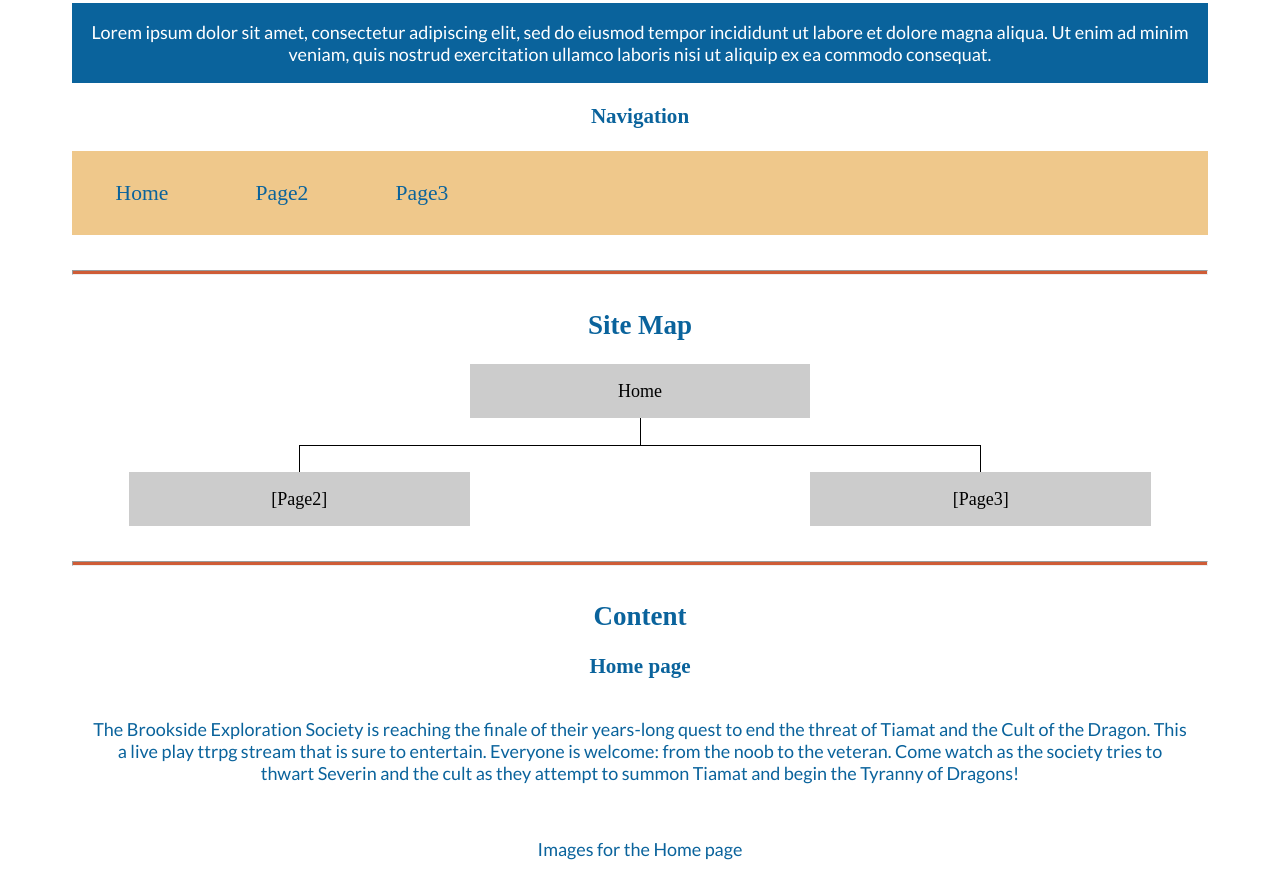
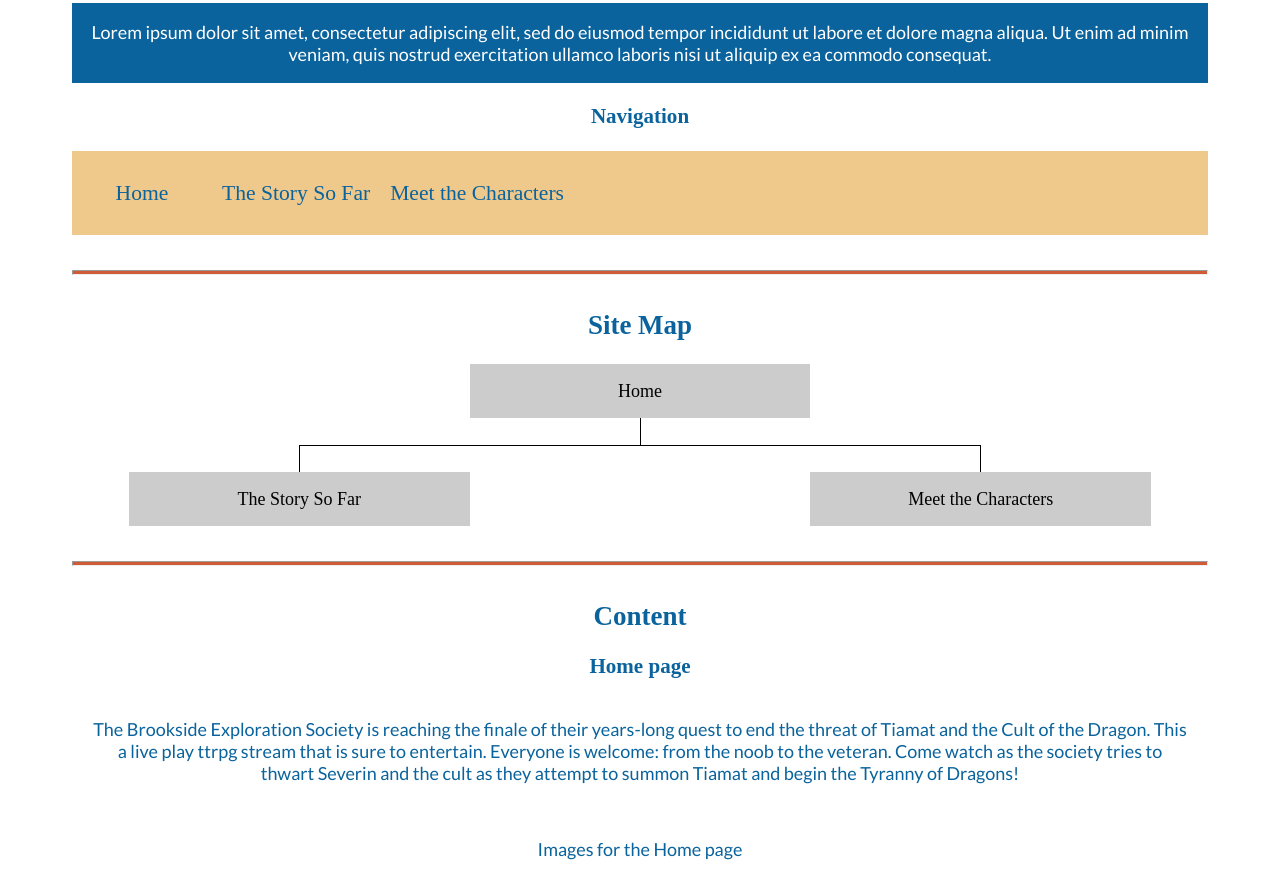
Before and after one commit to anderson-robertp/wdd130, a plain HTML site: page brookeside/site-plan.html in a window 1280 px wide. Shown: the part 2094-2988 px from the top of the page. Drawn offline with Linux system fonts and the light colour scheme; a web font is replaced by a local one.

Commit message:
brookside update

```diff
--- a/brookeside/site-plan.html
+++ b/brookeside/site-plan.html
@@ -93,8 +93,8 @@
       <!-- Think about how you want your navigation bar to look. In the site-plan.css file change the colors to your colors to get the look you desire. -->
       <nav>
         <a href="#">Home</a>
-        <a href="#">Page2</a>
-        <a href="#">Page3</a>
+        <a href="#">The Story So Far</a>
+        <a href="#">Meet the Characters</a>
       </nav>
       <hr>
       <h2>
@@ -105,10 +105,10 @@
           Home
         </div>
         <div class="sm-page2">
-          [Page2] <!-- change this -->
+          The Story So Far <!-- change this -->
         </div>
         <div class="sm-page3">
-          [Page3]  <!-- change this -->
+          Meet the Characters  <!-- change this -->
         </div>
 
         <div class="top">
```
